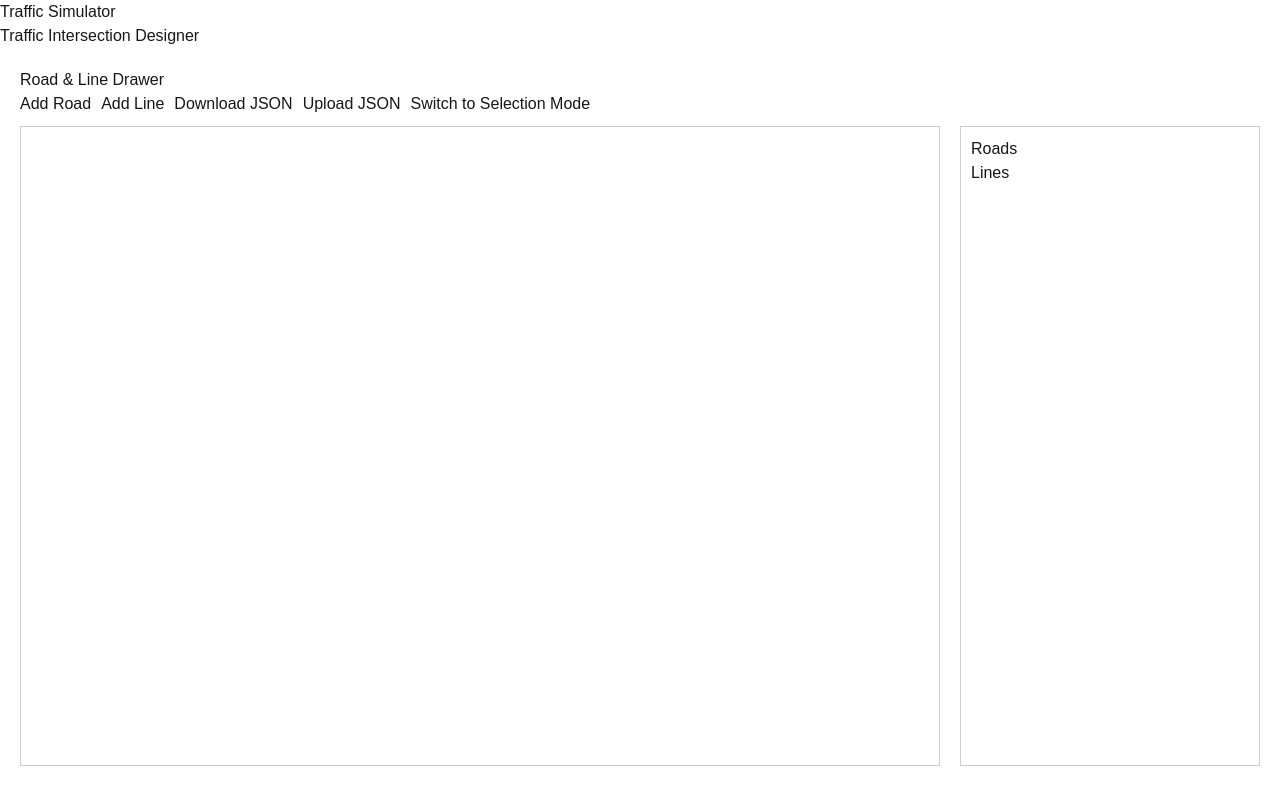
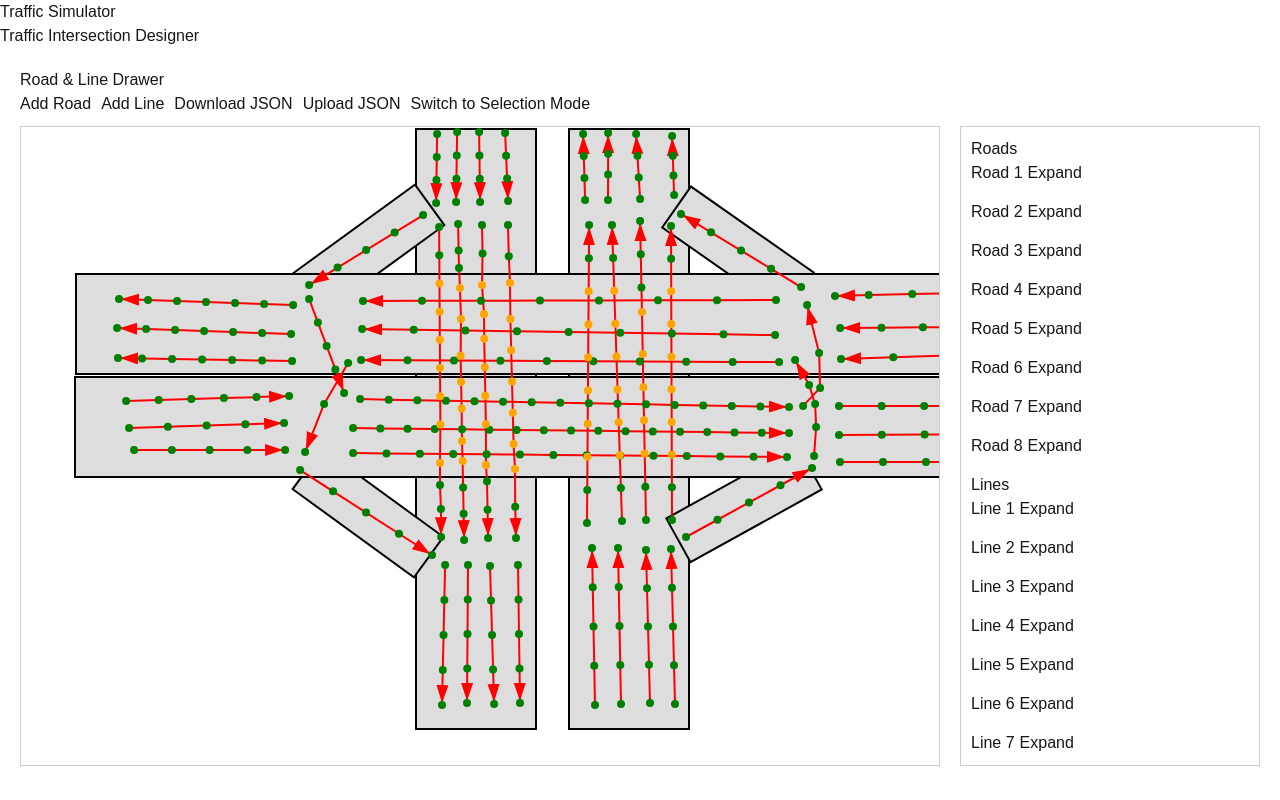
Before and after one commit to Sparshsing/traffic_simulator, a Next.js app: page /projects/traffic-simulator/design in a window 1280 px wide. Built offline with nearby package versions, Linux system fonts and the light colour scheme.

Commit message:
default intersection in design

```diff
--- a/src/app/design/page.tsx
+++ b/src/app/design/page.tsx
@@ -6,6 +6,7 @@ import React, {
   ChangeEvent,
   useEffect,
 } from 'react';
+import defaultIntersection from "../../../data/diamond_interchange_final.json";
 
 // ----- Types -----
 type Point = {
@@ -57,13 +58,13 @@ const Home: React.FC = () => {
   // MODE: drawing vs. selection
   const [mode, setMode] = useState<"drawing" | "selection">("drawing");
 
-  // Roads & Lines state
-  const [roads, setRoads] = useState<Road[]>([]);
-  const [lines, setLines] = useState<Line[]>([]);
+  // Roads & Lines state - initialize with default data
+  const [roads, setRoads] = useState<Road[]>(defaultIntersection.roads || []);
+  const [lines, setLines] = useState<Line[]>(defaultIntersection.lines || []);
 
   // Counters for numbering
-  const [roadCounter, setRoadCounter] = useState<number>(0);
-  const [lineCounter, setLineCounter] = useState<number>(0);
+  const [roadCounter, setRoadCounter] = useState<number>(defaultIntersection.roadCounter || 0);
+  const [lineCounter, setLineCounter] = useState<number>(defaultIntersection.lineCounter || 0);
 
   // Active selections – only one object at a time.
   const [activeRoadId, setActiveRoadId] = useState<string | null>(null);
```
